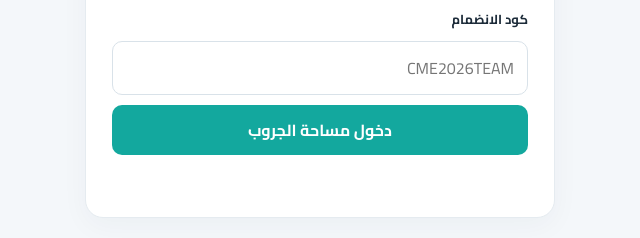
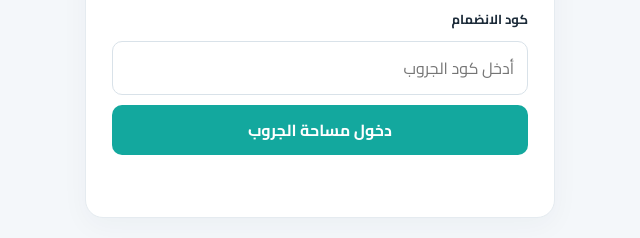
Before and after one commit to mostafaelgendy332009-dev/communication-medical-ethics, a plain HTML site: page index.html in a window 1280 px wide. Shown: the part 392-630 px from the top of the page, 320-960 px from the left. Drawn offline with Linux system fonts and the light colour scheme.

Commit message:
Change join code placeholder text in form
Updated placeholder text for the join code input field in the join form.

```diff
--- a/index.html
+++ b/index.html
@@ -10,7 +10,7 @@
   <main class="container">
     <section id="loginView" class="login-card">
       <div class="eyebrow">مساحة عمل جماعية</div><h1>أهلًا بيكم في TeamSpace</h1><p class="muted">مكان واحد لتنظيم مهام الجروب والتصويت ومشاركة المصادر والتواصل.</p>
-      <form id="joinForm"><label>اسمك</label><input id="memberName" maxlength="40" placeholder="اكتب اسمك" required><label>كود الانضمام</label><input id="joinCode" maxlength="40" placeholder="CME2026TEAM" required><button class="primary" type="submit">دخول مساحة الجروب</button><p id="loginError" class="error" role="alert"></p></form>
+      <form id="joinForm"><label>اسمك</label><input id="memberName" maxlength="40" placeholder="اكتب اسمك" required><label>كود الانضمام</label><input id="joinCode" maxlength="40" placeholder="أدخل كود الجروب" required><button class="primary" type="submit">دخول مساحة الجروب</button><p id="loginError" class="error" role="alert"></p></form>
     </section>
     <section id="workspace" class="hidden">
       <div class="welcome-row"><div><div class="eyebrow">مساحة الجروب</div><h1>أهلًا، <span id="welcomeName"></span></h1><p class="muted">نظّموا شغلكم وخلّوا كل حاجة واضحة للجميع.</p></div><button id="signOutBtn" class="ghost">تسجيل الخروج</button></div>
```
